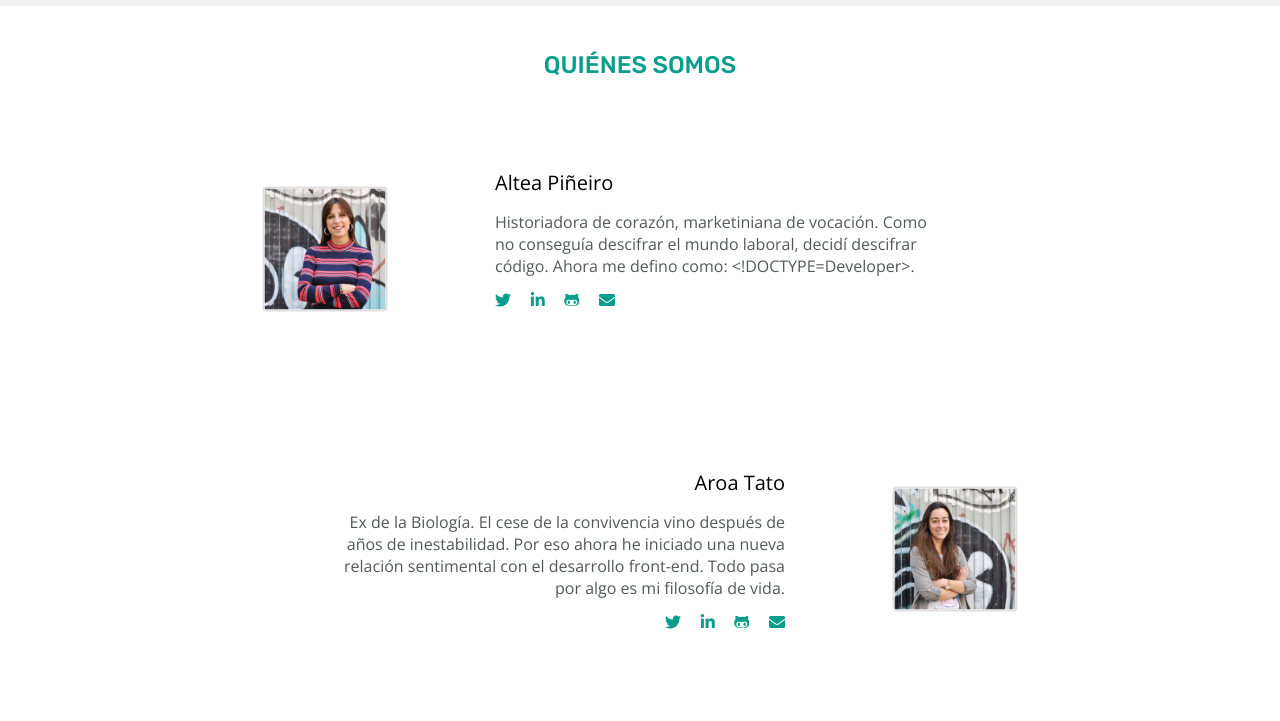
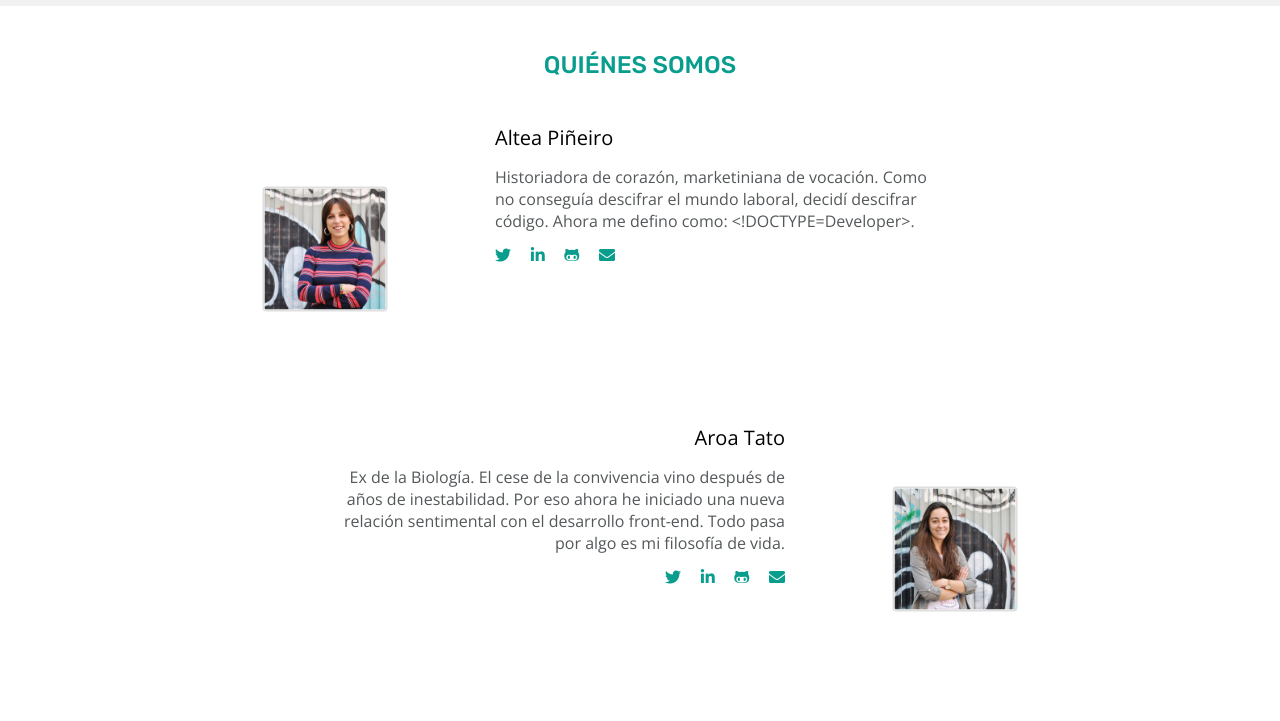
Before and after one commit to rdfornieles/e-s1-adalover, a website: page docs/index.html in a window 1280 px wide. Shown: the part 1000-1721 px from the top of the page. Drawn offline with nearby package versions, Linux system fonts and the light colour scheme; files that its build step writes are made by us from their sources.

Commit message:
fixing items

```diff
--- a/_src/assets/scss/layout/_main-about-us.scss
+++ b/_src/assets/scss/layout/_main-about-us.scss
@@ -140,14 +140,11 @@
     }
     .description-left {
         margin-left: 45px;
-        margin-block-end: 60px;
-        margin-block-start: 45px;
-        height: 200px;
+
     }
     .description-right {
         margin-right: 45px;
-        margin-block-end: 60px;
-        margin-block-start: 45px;
+
     }
     .links-about-us {
         margin-top: -90px;
```
